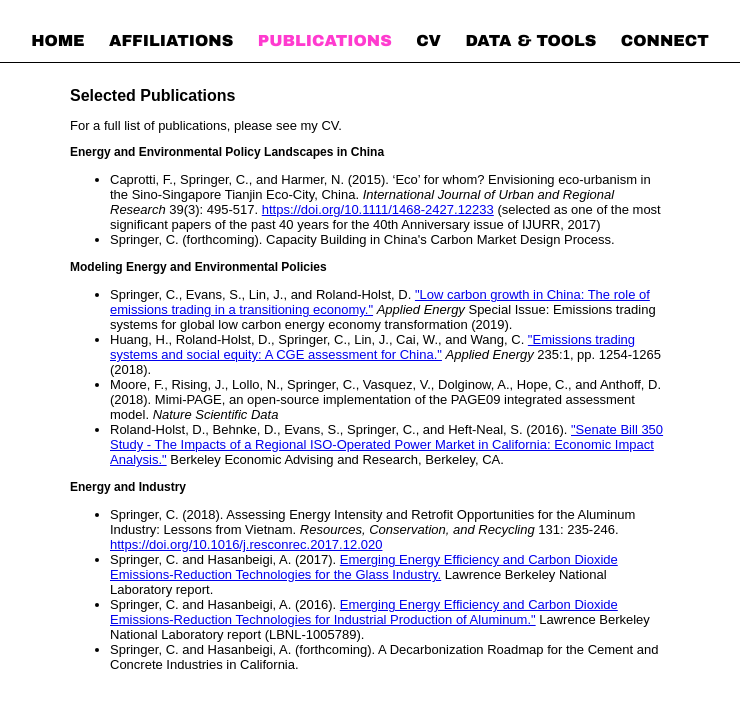
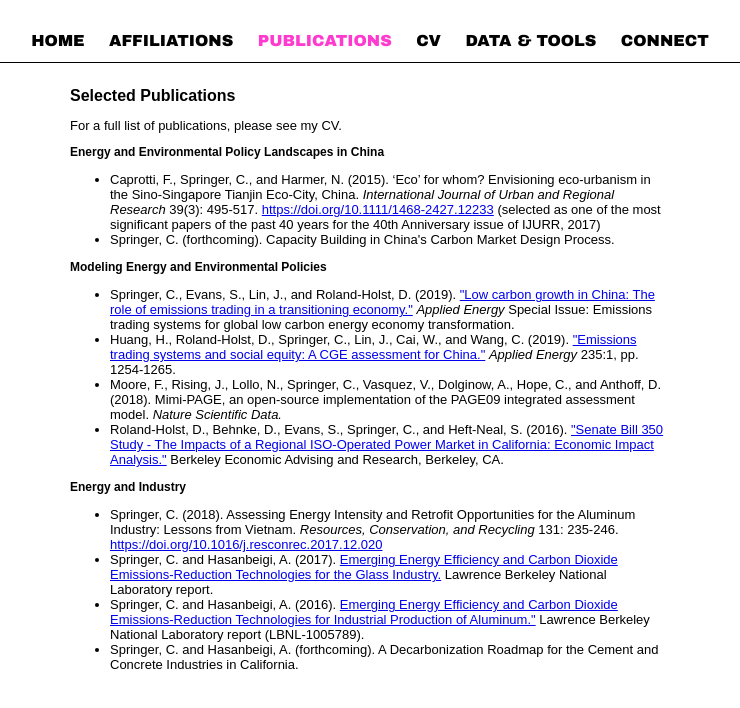
Before and after one commit to ccspringer/ccspringer.github.io, a Jekyll site: the page built from Publications/index.html, in a window 1280 px wide. Shown: the top 708 px of the page, without its empty margins (270-1010 px from the left). Built offline with Jekyll 4.4.1, drawn with Linux system fonts in a browser that asks for light colours.

Commit message:
fix formatting

```diff
--- a/Publications/index.html
+++ b/Publications/index.html
@@ -14,9 +14,9 @@
 
 <h3>Modeling Energy and Environmental Policies</h3>
 <ul>
-<li><p>Springer, C., Evans, S., Lin, J., and Roland-Holst, D.  <a href="https://www.sciencedirect.com/science/article/pii/S0306261918317525">"Low carbon growth in China: The role of emissions trading in a transitioning economy."</a> <i>Applied Energy</i> Special Issue: Emissions trading systems for global low carbon energy economy transformation (2019).</p></li>
-<li><p>Huang, H., Roland-Holst, D., Springer, C., Lin, J., Cai, W., and Wang, C.  <a href="https://www.sciencedirect.com/science/article/pii/S0306261918317628">"Emissions trading systems and social equity: A CGE assessment for China."</a> <i>Applied Energy</i> 235:1, pp. 1254-1265 (2018).</p></li>
-<li><p>Moore, F., Rising, J., Lollo, N., Springer, C., Vasquez, V., Dolginow, A., Hope, C., and Anthoff, D. (2018). Mimi-PAGE, an open-source implementation of the PAGE09 integrated assessment model. <i>Nature Scientific Data</i></p></li>
+<li><p>Springer, C., Evans, S., Lin, J., and Roland-Holst, D. (2019). <a href="https://www.sciencedirect.com/science/article/pii/S0306261918317525">"Low carbon growth in China: The role of emissions trading in a transitioning economy."</a> <i>Applied Energy</i> Special Issue: Emissions trading systems for global low carbon energy economy transformation.</p></li>
+<li><p>Huang, H., Roland-Holst, D., Springer, C., Lin, J., Cai, W., and Wang, C. (2019). <a href="https://www.sciencedirect.com/science/article/pii/S0306261918317628">"Emissions trading systems and social equity: A CGE assessment for China."</a> <i>Applied Energy</i> 235:1, pp. 1254-1265.</p></li>
+<li><p>Moore, F., Rising, J., Lollo, N., Springer, C., Vasquez, V., Dolginow, A., Hope, C., and Anthoff, D. (2018). Mimi-PAGE, an open-source implementation of the PAGE09 integrated assessment model. <i>Nature Scientific Data.</i></p></li>
 <li><p>Roland-Holst, D., Behnke, D., Evans, S., Springer, C., and Heft-Neal, S. (2016). <a href="https://www.caiso.com/Documents/SB350Study-Volume1Purpose-ApproachandFindings-MainReport.pdf">"Senate Bill 350 Study - The Impacts of a Regional ISO-Operated Power Market in California: Economic Impact Analysis."</a> Berkeley Economic Advising and Research, Berkeley, CA.</p></li>
 </ul>
 
```
